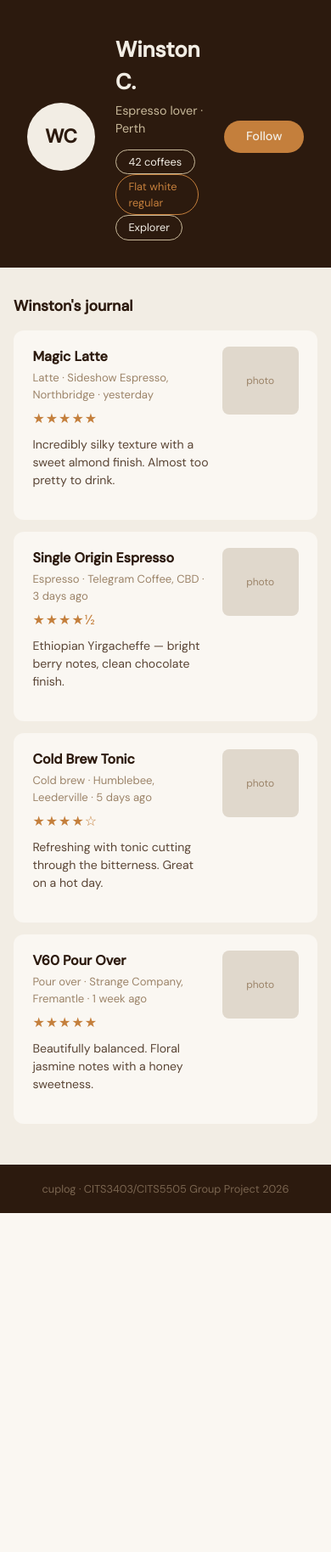
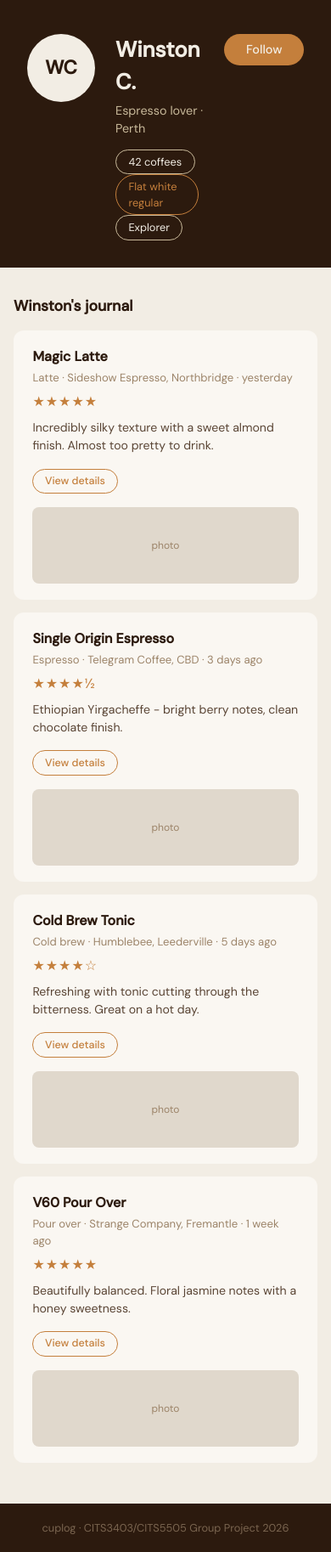
Before and after one commit to Dhruvvv1309/CITS3403_PROJECT, a Flask app: page /my_journal in a window 390 px wide. Shown: the part 94-1921 px from the top of the page at 85% size. Before the commit the page ends 1522 px from the top, so only its background shows below. Run offline with Flask 3, Linux system fonts and the light colour scheme.

Commit message:
Add interaction for My Journal entries

```diff
--- a/app/static/css/my_journal.css
+++ b/app/static/css/my_journal.css
@@ -101,6 +101,9 @@ body {
     border-radius: 12px;
     padding: 1.2rem 1.4rem;
     margin-bottom: 0.9rem;
+}
+
+.entry-summary {
     display: flex;
     align-items: flex-start;
     gap: 1rem;
@@ -136,6 +139,25 @@ body {
     line-height: 1.5;
 }
 
+.details-toggle {
+    background: transparent;
+    color: #C47F3C;
+    border: 1.5px solid #C47F3C;
+    border-radius: 50px;
+    padding: 0.28rem 0.85rem;
+    font-family: 'DM Sans', sans-serif;
+    font-size: 0.78rem;
+    font-weight: 500;
+    cursor: pointer;
+}
+
+.details-toggle:hover,
+.details-toggle:focus {
+    background: #C47F3C;
+    color: #FAF7F2;
+    outline: none;
+}
+
 .entry-photo {
     width: 90px;
     height: 80px;
@@ -148,3 +170,61 @@ body {
     color: #9C8469;
     flex-shrink: 0;
 }
+
+.entry-details {
+    border-top: 1px solid #E0D8CC;
+    margin-top: 1rem;
+    padding-top: 1rem;
+}
+
+.detail-grid {
+    display: grid;
+    grid-template-columns: repeat(4, minmax(0, 1fr));
+    gap: 0.8rem;
+    margin-bottom: 0.8rem;
+}
+
+.detail-label,
+.detail-value {
+    display: block;
+}
+
+.detail-label {
+    color: #9C8469;
+    font-size: 0.72rem;
+    font-weight: 500;
+    margin-bottom: 0.15rem;
+}
+
+.detail-value {
+    color: #2C1A0E;
+    font-size: 0.84rem;
+    font-weight: 600;
+}
+
+.detail-note {
+    color: #5a4535;
+    font-size: 0.86rem;
+    line-height: 1.5;
+    margin: 0;
+}
+
+@media (max-width: 640px) {
+    .hero-inner,
+    .entry-summary {
+        align-items: flex-start;
+    }
+
+    .entry-summary {
+        flex-direction: column;
+    }
+
+    .entry-photo {
+        width: 100%;
+        height: 90px;
+    }
+
+    .detail-grid {
+        grid-template-columns: repeat(2, minmax(0, 1fr));
+    }
+}
--- /dev/null
+++ b/app/static/js/my_journal.js
@@ -0,0 +1,13 @@
+const detailButtons = document.querySelectorAll('.details-toggle');
+
+detailButtons.forEach(button => {
+    button.addEventListener('click', () => {
+        const detailsId = button.getAttribute('aria-controls');
+        const detailsPanel = document.getElementById(detailsId);
+        const isExpanded = button.getAttribute('aria-expanded') === 'true';
+
+        button.setAttribute('aria-expanded', String(!isExpanded));
+        button.textContent = isExpanded ? 'View details' : 'Hide details';
+        detailsPanel.hidden = isExpanded;
+    });
+});
--- a/app/templates/my_journal.html
+++ b/app/templates/my_journal.html
@@ -34,48 +34,156 @@
 
   <!-- Entry 1 -->
   <div class="entry-card">
+    <div class="entry-summary">
       <div class="entry-main">
         <div class="entry-name">Magic Latte</div>
         <div class="entry-meta">Latte · Sideshow Espresso, Northbridge · yesterday</div>
         <div class="entry-stars">★★★★★</div>
         <p class="entry-note">Incredibly silky texture with a sweet almond finish. Almost too pretty to drink.</p>
+        <button class="details-toggle" type="button" aria-expanded="false" aria-controls="entry-details-1">
+          View details
+        </button>
       </div>
       <div class="entry-photo">photo</div>
+    </div>
+    <div class="entry-details" id="entry-details-1" hidden>
+      <div class="detail-grid">
+        <div>
+          <span class="detail-label">Cafe</span>
+          <span class="detail-value">Sideshow Espresso</span>
+        </div>
+        <div>
+          <span class="detail-label">Location</span>
+          <span class="detail-value">Northbridge</span>
+        </div>
+        <div>
+          <span class="detail-label">Coffee</span>
+          <span class="detail-value">Latte</span>
+        </div>
+        <div>
+          <span class="detail-label">Mood</span>
+          <span class="detail-value">Relaxed afternoon</span>
+        </div>
+      </div>
+      <p class="detail-note">A smooth latte with soft sweetness and a creamy finish. Worth ordering again when staying nearby.</p>
+    </div>
   </div>
 
   <!-- Entry 2 -->
   <div class="entry-card">
+    <div class="entry-summary">
       <div class="entry-main">
         <div class="entry-name">Single Origin Espresso</div>
         <div class="entry-meta">Espresso · Telegram Coffee, CBD · 3 days ago</div>
         <div class="entry-stars">★★★★½</div>
-      <p class="entry-note">Ethiopian Yirgacheffe — bright berry notes, clean chocolate finish.</p>
+        <p class="entry-note">Ethiopian Yirgacheffe - bright berry notes, clean chocolate finish.</p>
+        <button class="details-toggle" type="button" aria-expanded="false" aria-controls="entry-details-2">
+          View details
+        </button>
       </div>
       <div class="entry-photo">photo</div>
+    </div>
+    <div class="entry-details" id="entry-details-2" hidden>
+      <div class="detail-grid">
+        <div>
+          <span class="detail-label">Cafe</span>
+          <span class="detail-value">Telegram Coffee</span>
+        </div>
+        <div>
+          <span class="detail-label">Location</span>
+          <span class="detail-value">CBD</span>
+        </div>
+        <div>
+          <span class="detail-label">Coffee</span>
+          <span class="detail-value">Espresso</span>
+        </div>
+        <div>
+          <span class="detail-label">Bean</span>
+          <span class="detail-value">Ethiopian Yirgacheffe</span>
+        </div>
+      </div>
+      <p class="detail-note">Bright acidity at the start, then a clean chocolate finish. Best as a quick morning stop.</p>
+    </div>
   </div>
 
   <!-- Entry 3 -->
   <div class="entry-card">
+    <div class="entry-summary">
       <div class="entry-main">
         <div class="entry-name">Cold Brew Tonic</div>
         <div class="entry-meta">Cold brew · Humblebee, Leederville · 5 days ago</div>
         <div class="entry-stars">★★★★☆</div>
         <p class="entry-note">Refreshing with tonic cutting through the bitterness. Great on a hot day.</p>
+        <button class="details-toggle" type="button" aria-expanded="false" aria-controls="entry-details-3">
+          View details
+        </button>
       </div>
       <div class="entry-photo">photo</div>
+    </div>
+    <div class="entry-details" id="entry-details-3" hidden>
+      <div class="detail-grid">
+        <div>
+          <span class="detail-label">Cafe</span>
+          <span class="detail-value">Humblebee</span>
+        </div>
+        <div>
+          <span class="detail-label">Location</span>
+          <span class="detail-value">Leederville</span>
+        </div>
+        <div>
+          <span class="detail-label">Coffee</span>
+          <span class="detail-value">Cold brew</span>
+        </div>
+        <div>
+          <span class="detail-label">Best for</span>
+          <span class="detail-value">Warm weather</span>
+        </div>
+      </div>
+      <p class="detail-note">Light, crisp, and easy to drink. The tonic made the cup feel brighter without becoming too sweet.</p>
+    </div>
   </div>
 
   <!-- Entry 4 -->
   <div class="entry-card">
+    <div class="entry-summary">
       <div class="entry-main">
         <div class="entry-name">V60 Pour Over</div>
         <div class="entry-meta">Pour over · Strange Company, Fremantle · 1 week ago</div>
         <div class="entry-stars">★★★★★</div>
         <p class="entry-note">Beautifully balanced. Floral jasmine notes with a honey sweetness.</p>
+        <button class="details-toggle" type="button" aria-expanded="false" aria-controls="entry-details-4">
+          View details
+        </button>
       </div>
       <div class="entry-photo">photo</div>
+    </div>
+    <div class="entry-details" id="entry-details-4" hidden>
+      <div class="detail-grid">
+        <div>
+          <span class="detail-label">Cafe</span>
+          <span class="detail-value">Strange Company</span>
+        </div>
+        <div>
+          <span class="detail-label">Location</span>
+          <span class="detail-value">Fremantle</span>
+        </div>
+        <div>
+          <span class="detail-label">Coffee</span>
+          <span class="detail-value">Pour over</span>
+        </div>
+        <div>
+          <span class="detail-label">Flavour</span>
+          <span class="detail-value">Jasmine and honey</span>
+        </div>
+      </div>
+      <p class="detail-note">The most balanced entry this week. Gentle floral aroma, honey-like sweetness, and a clean finish.</p>
+    </div>
   </div>
 
 </section>
 
 {% endblock %}
+
+{% block scripts %}
+  <script src="{{ url_for('static', filename='js/my_journal.js') }}"></script>
+{% endblock %}
```
Lines whose indentation alone changed are shown as unchanged.
